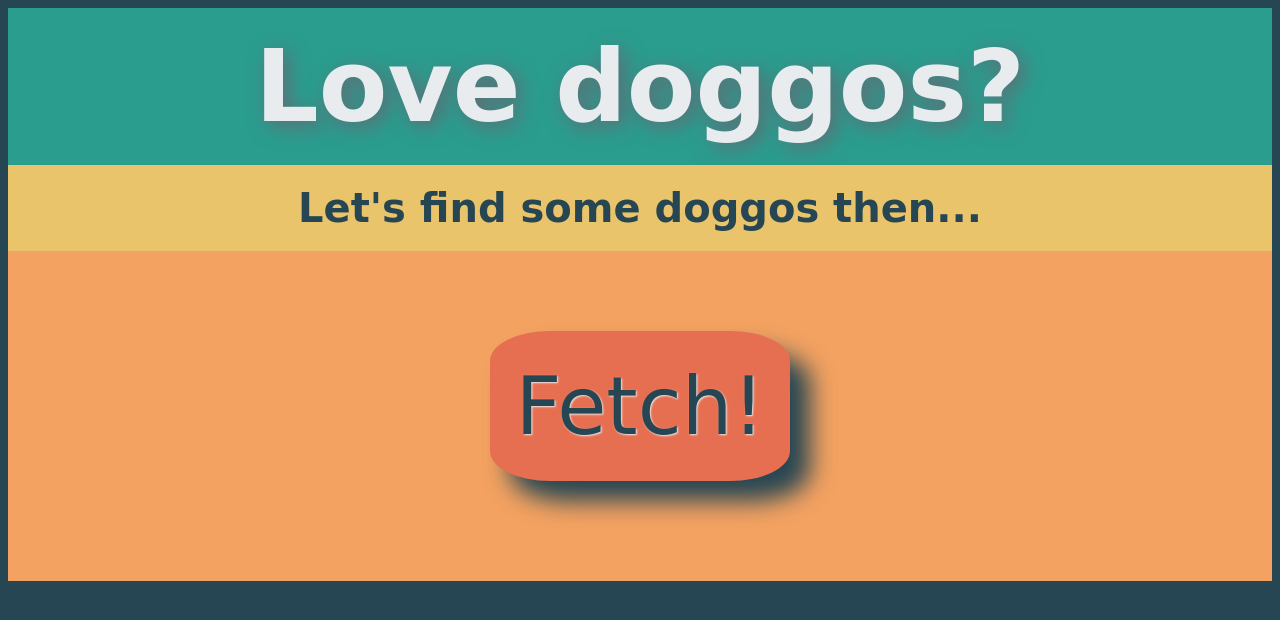
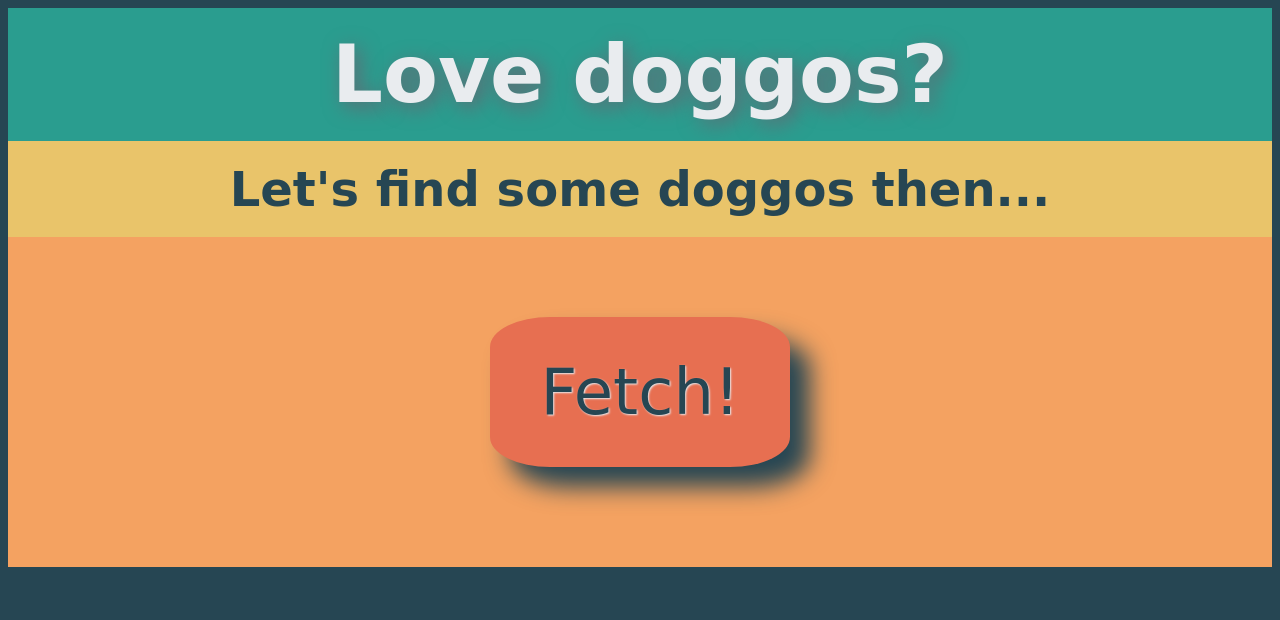
Before and after one commit to nabin47/100-days-of-code, a plain HTML site: page get-doggos/index.html in a window 1280 px wide. Drawn offline with Linux system fonts and the light colour scheme.

Commit message:
Update font size to relative measurement

```diff
--- a/get-doggos/style.css
+++ b/get-doggos/style.css
@@ -21,7 +21,7 @@ body {
 .page-heading {
     text-align: center;
     text-shadow: 5px 5px 20px#616b74;
-    font-size: 100px;
+    font-size: 5rem;
     background-color: #2a9d8f;
     padding: 20px 5px;
     margin: 0;
@@ -29,7 +29,7 @@ body {
 
 .sub-heading {
     text-align: center;
-    font-size: 40px;
+    font-size: 3rem;
     padding: 20px 5px;
     margin: 0;
     background-color: #e9c46a;
@@ -51,7 +51,7 @@ body {
     border: none;
     width: 300px;
     height: 150px;
-    font-size: 80px;
+    font-size: 4rem;
     padding: 20px;
     margin: 80px 10px 80px 10px;
     box-shadow:20px 20px 25px #264653;
```
